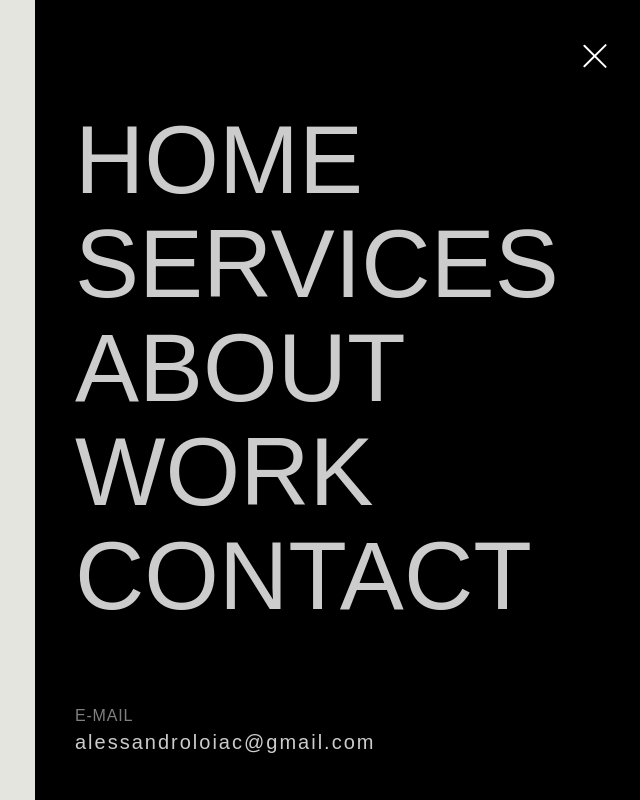
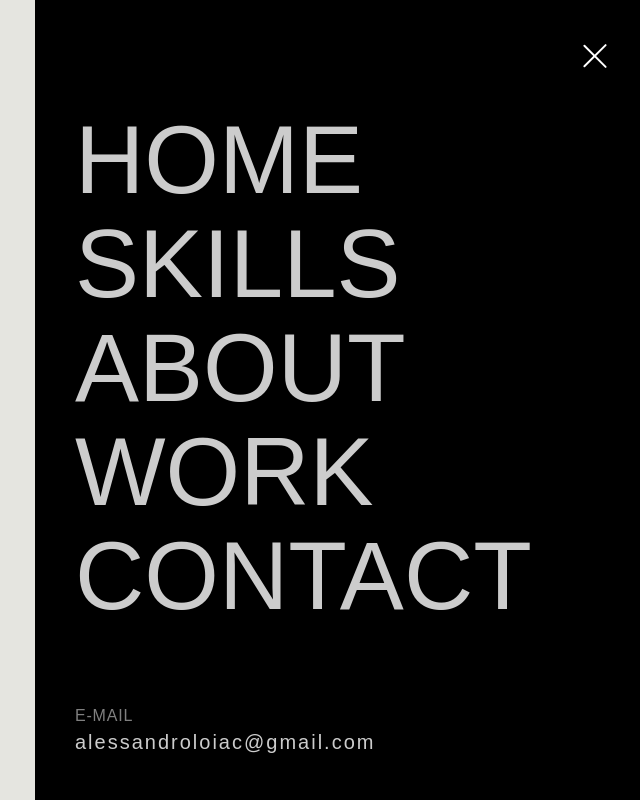
Before and after one commit to AleLoiac/portfolio, a React (Vite) app: page / in a window 1280 px wide. Both pictures are taken after a click on the element 1200 px from the left and 56 px from the top of the page. Shown: the whole page, without its empty margins (605-1245 px from the left). Built offline with nearby package versions, Linux system fonts and the light colour scheme; a web font is replaced by a local one.

Commit message:
Use react scroll component instead of <a></a>

```diff
--- a/src/sections/Navbar.jsx
+++ b/src/sections/Navbar.jsx
@@ -2,6 +2,7 @@ import { useEffect, useRef, useState } from "react";
 import { socials } from "../constants";
 import { useGSAP } from "@gsap/react";
 import gsap from "gsap";
+import { Link } from "react-scroll";
 
 function Navbar() {
   const navRef = useRef(null);
@@ -111,12 +112,18 @@ function Navbar() {
         className="fixed z-50 flex flex-col justify-between w-full h-full px-10 uppercase bg-black text-white/80 py-28 gap-y-10 md:w-1/2 md:left-1/2"
       >
         <div className="flex flex-col text-5xl gap-y-2 md:text-6xl lg:text-8xl">
-          {["home", "services", "about", "work", "contact"].map(
+          {["home", "skills", "about", "work", "contact"].map(
             (section, index) => (
               <div key={index} ref={(el) => (linksRef.current[index] = el)}>
-                <a className="transition-all duration-300 cursor-pointer hover:text-white">
+                <Link
+                  to={`${section}`}
+                  className="transition-all duration-300 cursor-pointer hover:text-white"
+                  smooth
+                  offset={0}
+                  duration={2000}
+                >
                   {section}
-                </a>
+                </Link>
               </div>
             )
           )}
```
